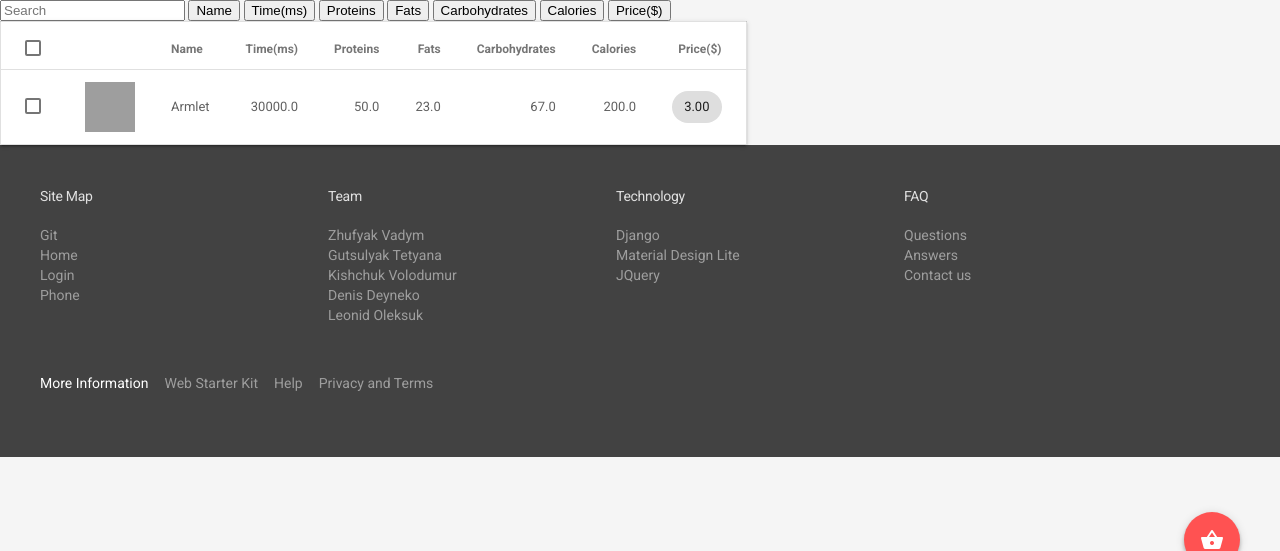
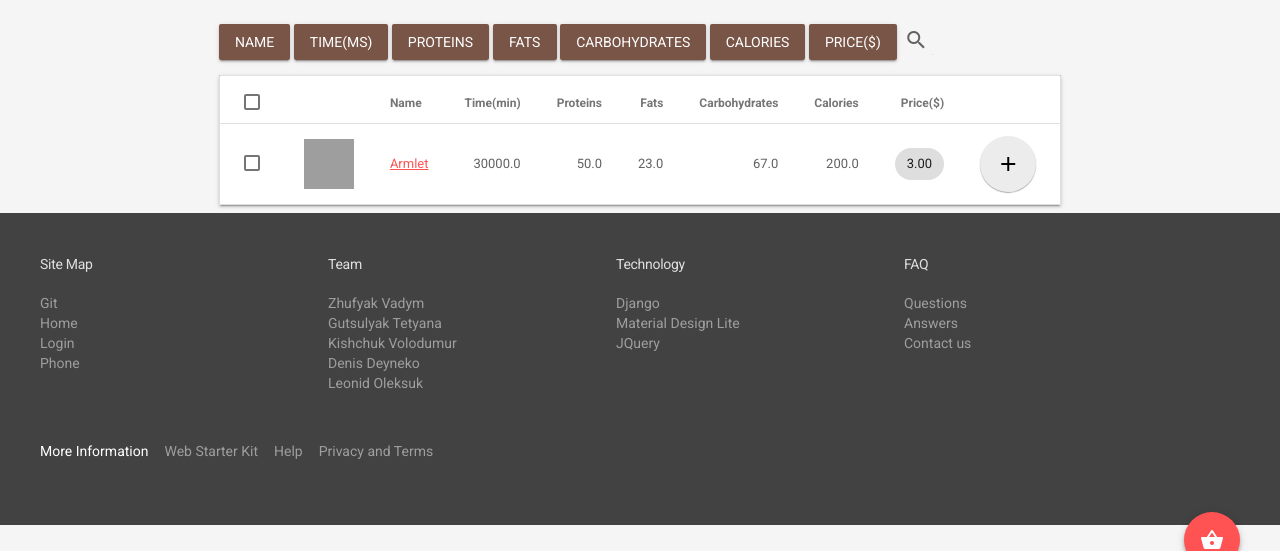
Before and after one commit to FantasticFourAndHalf/Virginity, a Django app: page /menu/ in a window 1280 px wide. Shown: the part 192-743 px from the top of the page. Run offline with Django 3.2, Linux system fonts and the light colour scheme; data comes from the database, SQL or seed files in the repository; some libraries are stand-ins or nearby versions; grey boxes are pictures that could not be loaded.

Commit message:
Reborn :evil: - Created more pages. - More views.

```diff
--- a/templates/include/mdl.html
+++ b/templates/include/mdl.html
@@ -1,3 +1,5 @@
 <link rel="stylesheet" href="https://code.getmdl.io/1.3.0/material.brown-red.min.css" />
 <link rel="stylesheet" href="https://fonts.googleapis.com/css?family=Roboto:regular,bold,italic,thin,light,bolditalic,black,medium&amp;lang=en">
 <link rel="stylesheet" href="https://fonts.googleapis.com/icon?family=Material+Icons">
+<link rel="stylesheet" href="https://cdnjs.cloudflare.com/ajax/libs/bootstrap-social/5.1.1/bootstrap-social.css">
+<link href="https://maxcdn.bootstrapcdn.com/font-awesome/4.3.0/css/font-awesome.min.css" rel="stylesheet">
--- a/templates/menu.html
+++ b/templates/menu.html
@@ -4,37 +4,50 @@
 {% block content %}
 
 <script src="//cdnjs.cloudflare.com/ajax/libs/list.js/1.5.0/list.min.js"></script>
-
+<div class="mdl-grid">
+    <div class="mdl-layout-spacer"></div>
     <div id="menu">
-    <input type="text" class="search" placeholder="Search">
-    <button class="sort" data-sort="name">Name</button>
-    <button class="sort" data-sort="time">Time(ms)</button>
-    <button class="sort" data-sort="proteins">Proteins</button>
-    <button class="sort" data-sort="fats">Fats</button>
-    <button class="sort" data-sort="carbohydrates">Carbohydrates</button>
-    <button class="sort" data-sort="calories">Calories</button>
-    <button class="sort" data-sort="price">Price($)</button>
-
+        <button class="sort mdl-button mdl-js-button mdl-button--raised mdl-button--colored" data-sort="name">Name</button>
+        <button class="sort mdl-button mdl-js-button mdl-button--raised mdl-button--colored" data-sort="time">Time(ms)</button>
+        <button class="sort mdl-button mdl-js-button mdl-button--raised mdl-button--colored" data-sort="proteins">Proteins</button>
+        <button class="sort mdl-button mdl-js-button mdl-button--raised mdl-button--colored" data-sort="fats">Fats</button>
+        <button class="sort mdl-button mdl-js-button mdl-button--raised mdl-button--colored" data-sort="carbohydrates">Carbohydrates</button>
+        <button class="sort mdl-button mdl-js-button mdl-button--raised mdl-button--colored" data-sort="calories">Calories</button>
+        <button class="sort mdl-button mdl-js-button mdl-button--raised mdl-button--colored" data-sort="price">Price($)</button>
+        <div class="mdl-textfield mdl-js-textfield mdl-textfield--expandable">
+            <label class="mdl-button mdl-js-button mdl-button--icon" for="sample6">
+                <i class="material-icons">search</i>
+            </label>
+            <div class="mdl-textfield__expandable-holder">
+                <input class="search mdl-textfield__input" type="text" id="sample6">
+                <label class="mdl-textfield__label" for="sample-expandable">Expandable Input</label>
+            </div>
+        </div>
         <table class="mdl-data-table mdl-js-data-table mdl-data-table--selectable mdl-shadow--2dp">
             <thead>
             <tr>
                 <th class="mdl-data-table__cell--non-numeric"></th>
                 <th class="mdl-data-table__cell--non-numeric">Name</th>
-            <th>Time(ms)</th>
+                <th>Time(min)</th>
                 <th>Proteins</th>
                 <th>Fats</th>
                 <th>Carbohydrates</th>
                 <th>Calories</th>
                 <th>Price($)</th>
+                <th></th>
             </tr>
         </thead>
         <tbody class="list">
             {% for i in dishes %}
             <tr>
                 <td class="mdl-data-table__cell--non-numeric">
+                     <a href="/dish/{{i.value.id}}">
                          <img width="50" height="50" src="{{ i.picture.path }}">
+                     </a>
                 </td>
-            <td class="mdl-data-table__cell--non-numeric"><div class="name">{{ i.value.name }}</div></td>
+                <td class="mdl-data-table__cell--non-numeric">
+                    <a href="/dish/{{i.value.id}}"><div class="name">{{ i.value.name }}</div></a>
+                </td>
                 <td class="time">{{ i.value.time }}</td>
                 <td class="proteins">{{ i.value.proteins }}</td>
                 <td class="fats">{{ i.value.fats }}</td>
@@ -45,12 +58,18 @@
                         <span class="mdl-chip__text">{{ i.value.price }}</span>
                     </span>
                 </td>
+                <td>
+                    <button class="mdl-button mdl-js-button mdl-button--fab">
+                        <i class="material-icons">add</i>
+                    </button>
+                </td>
             </tr>
             {% endfor %}
         </tbody>
         </table>
     </div>
-
+    <div class="mdl-layout-spacer"></div>
+</div>
 <script type="text/javascript">
 var options = {
   valueNames: [ 'name', 'time', 'proteins', 'fats', 'carbohydrates', 'calories', 'price' ]
--- a/virginityapp/urls.py
+++ b/virginityapp/urls.py
@@ -13,4 +13,5 @@ urlpatterns = [
     url(r'^login/', views.login),
     url(r'^phone/', views.phone_request),
     url(r'^menu/', views.menu),
+    url(r'dish/(?P<dish_id>[0-9]+)', views.dish)
 ]
--- a/virginityapp/views.py
+++ b/virginityapp/views.py
@@ -1,6 +1,6 @@
+from django.contrib.auth.decorators import login_required
 from django.http import HttpResponse
 from django.shortcuts import render
-
 # Create your views here.
 from virginityapp import models
 
@@ -13,6 +13,37 @@ def login(request):
     return render(request, 'login.html')
 
 
+def menu(request):
+    context = {'dishes': []}
+    for i in models.Dish.objects.all():
+        picture = models.DishImage.objects.filter(to=i)
+        tmp = {'picture': picture[0] if picture else None, 'value': i}
+        context['dishes'].append(tmp)
+    return render(request, 'menu.html', context)
+
+
+def dish(request, dish_id):
+    try:
+        current_dish = models.Dish.objects.get(id=dish_id)
+        picture = models.DishImage.objects.filter(to=current_dish)
+        context = {'picture': picture[0] if picture else None, 'value': current_dish}
+        return render(request, 'dish.html', context)
+    except Exception:
+        return HttpResponse(404)
+
+
+def add_to_order(request, order_id, dish_id):
+    order = models.Order.objects.get(id=order_id, client=request.user.id)
+    dish = models.Dish.objects.get(id=dish_id)
+    if request.method == 'POST':
+        item = models.OrderItem()
+        item.order = order
+        item.dish = dish
+        item.save()
+        return HttpResponse('OK')
+
+
+@login_required
 def phone_request(request):
     if request.method == 'POST':
         return HttpResponse("Okay.")
@@ -20,10 +51,13 @@ def phone_request(request):
         return render(request, 'phone.html')
 
 
-def menu(request):
-    context = {'dishes': []}
-    for i in models.Dish.objects.all():
-        picture = models.DishImage.objects.filter(to=i)
-        tmp = {'picture': picture[0] if picture else None, 'value': i}
-        context['dishes'].append(tmp)
-    return render(request, 'menu.html', context)
+@login_required
+def order(request, order_id):
+    order = models.Order.objects.get(id=order_id, client=request.user.id)
+    if order is not None:
+        context = {'order': order,
+                   'items': []}
+        order_items = models.OrderItem.objects.filter(order=order)
+        for item in order_items:
+            context['items'].append(item)
+        return render(request, 'order.html', context)
```
Also changed, not shown: templates/dish.html (added, +69 -0 lines), templates/login.html (+18 -6 lines), templates/phone.html (+20 -3 lines). Lines whose indentation alone changed are shown as unchanged.
